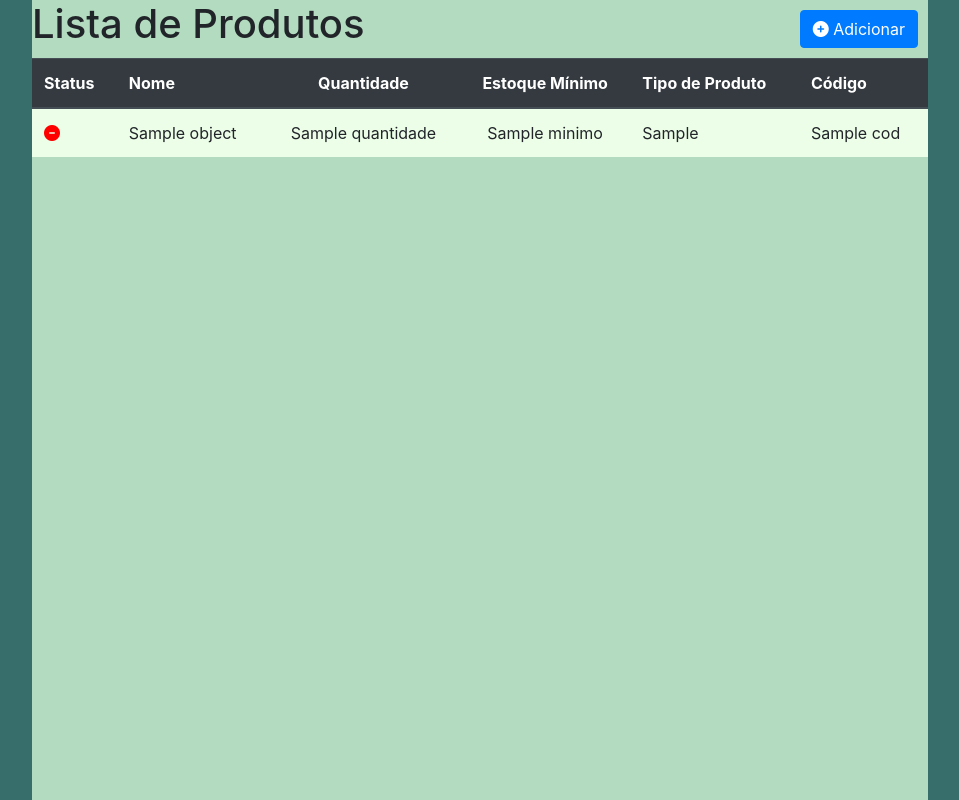
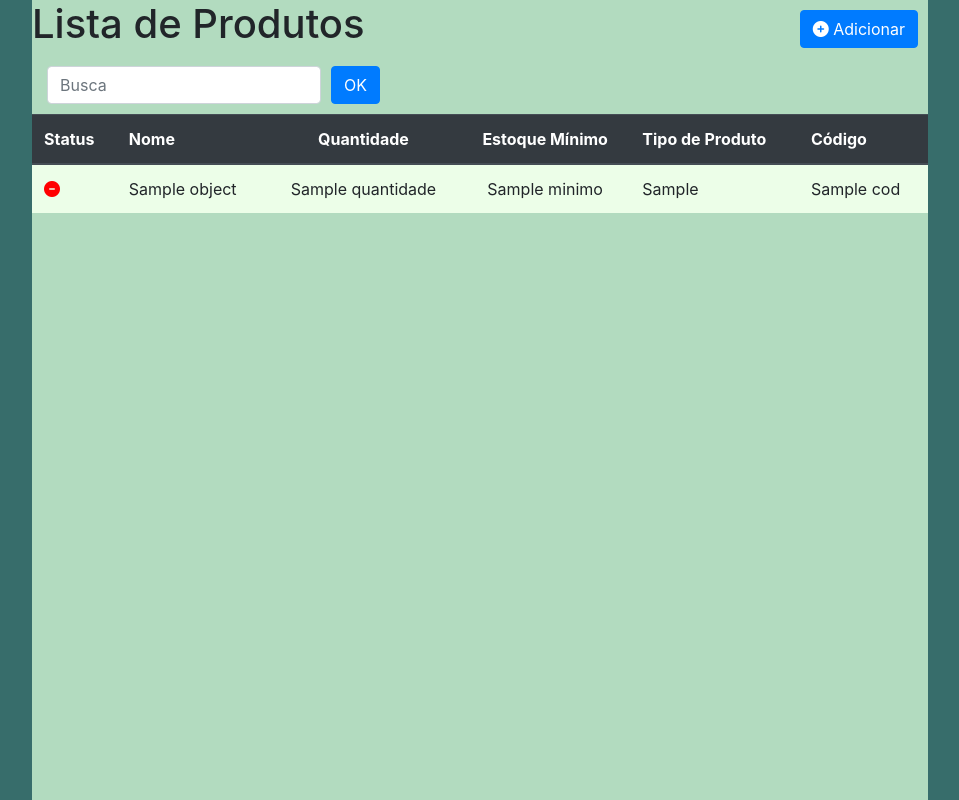
Before and after one commit to Lukempol/controle_estoque, a Django app: template templates/produto/produto_list.html in a window 1280 px wide. Shown: the part 56-856 px from the top of the page, without its empty margins (160-1119 px from the left). Run offline with Django 3.2, Linux system fonts and the light colour scheme; the template is opened without the code that fills it: most values are stand-ins (such as "Sample title", 1, 10 or a date in 2020); some libraries are stand-ins or nearby versions.

Commit message:
Campo de pesquisa ignora acentos e maiúsculas, busca por pedaços de palavras

```diff
--- a/controle_estoque/settings.py
+++ b/controle_estoque/settings.py
@@ -23,7 +23,7 @@ BASE_DIR = Path(__file__).resolve().parent.parent
 SECRET_KEY = 'django-insecure-_bz^m&+gjqpas++i(3by*apee-q28h114fd8g$6^(6x%_ls2j3'
 
 # SECURITY WARNING: don't run with debug turned on in production!
-DEBUG = False
+DEBUG = True
 
 ALLOWED_HOSTS = ['127.0.0.1', 'lukempol.pythonanywhere.com']
 
--- a/templates/produto/produto_detail.html
+++ b/templates/produto/produto_detail.html
@@ -19,6 +19,7 @@
   <button  type="button" class="btn btn-success btn-large float-right"><i class="fa-regular fa-pen-to-square"></i> Editar </button>
 </a>
     </div>
+
 
     <h1 class="text-center">
 
--- a/templates/produto/produto_list.html
+++ b/templates/produto/produto_list.html
@@ -16,6 +16,16 @@
         <button  type="button" class="btn btn-primary btn-large btn-voltar  float-right"><i class="fa-sharp fa-solid fa-circle-plus"></i> Adicionar </button>
         </a>
       </h1>
+
+      <div class="row">
+        <div class="col-sm-6">
+          <form action="." method="GET" class="form-inline">
+            <input type="text" id="search" name="search" class="form-control" placeholder="Busca">
+            <input type="submit" class="btn btn-primary" style="margin-left: 10px;" value="OK">
+          </form>
+        </div>
+      </div>
+
 
     </div>
       <div class="table-responsive">
```
Also changed, not shown: produto/views.py (line endings or trailing spaces).
